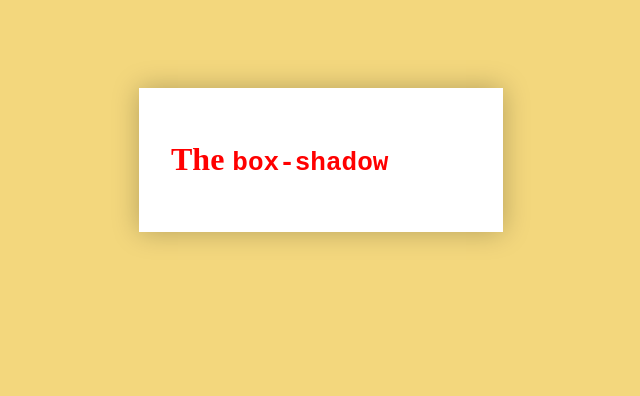
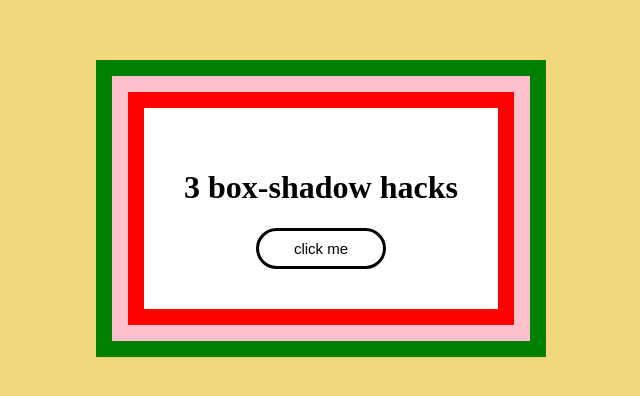
Before and after one commit to Xfarouq/CSS-BOX-SHADOWS, a plain HTML site: page index.html in a window 1280 px wide. Shown: the whole page, without its empty margins (319-959 px from the left). Drawn offline with Linux system fonts and the light colour scheme.

Commit message:
Updating

```diff
--- a/index.html
+++ b/index.html
@@ -8,7 +8,8 @@
 </head>
 <body>
     <div class="box">
-        <h1>The <code>box-shadow</code></h1>
+        <h1>3 box-shadow hacks</h1>
+        <button class="click">click me</button>
     </div>
 </body>
 </html>
--- a/style.css
+++ b/style.css
@@ -8,18 +8,25 @@ body{
 
  /*horizontal, vertical, blur-radius, spreading-blur, color*/
 
-
 .box{
+    display: flex;
     background: white;
-    padding: 2em;
-    width: 300px;
-    margin-top: 80px;
-    color: red;
-    box-shadow: 0 0 25px rgba(0, 0, 0, 0.25);
-    transition: 380ms;
+    padding: 2.5em;
+    position: relative;
+    margin-top: 100px;
+    align-items: center;
+    justify-content: center;
+    flex-direction: column;
+    box-shadow: 0 0 0 16px red,
+                0 0 0 32px pink,
+                0 0 0 48px green;
 }
 
-.box:hover{
-    transform: scale(1.1);
-    box-shadow: 0 0 70px rgba(0, 0, 0, 0.25);
+.click{
+    border: 3px solid black;
+    border-radius: 50px;
+    background: white;
+    padding: 9px 35px;
+    font-size: 15px;
+    cursor: pointer;
 }
```
